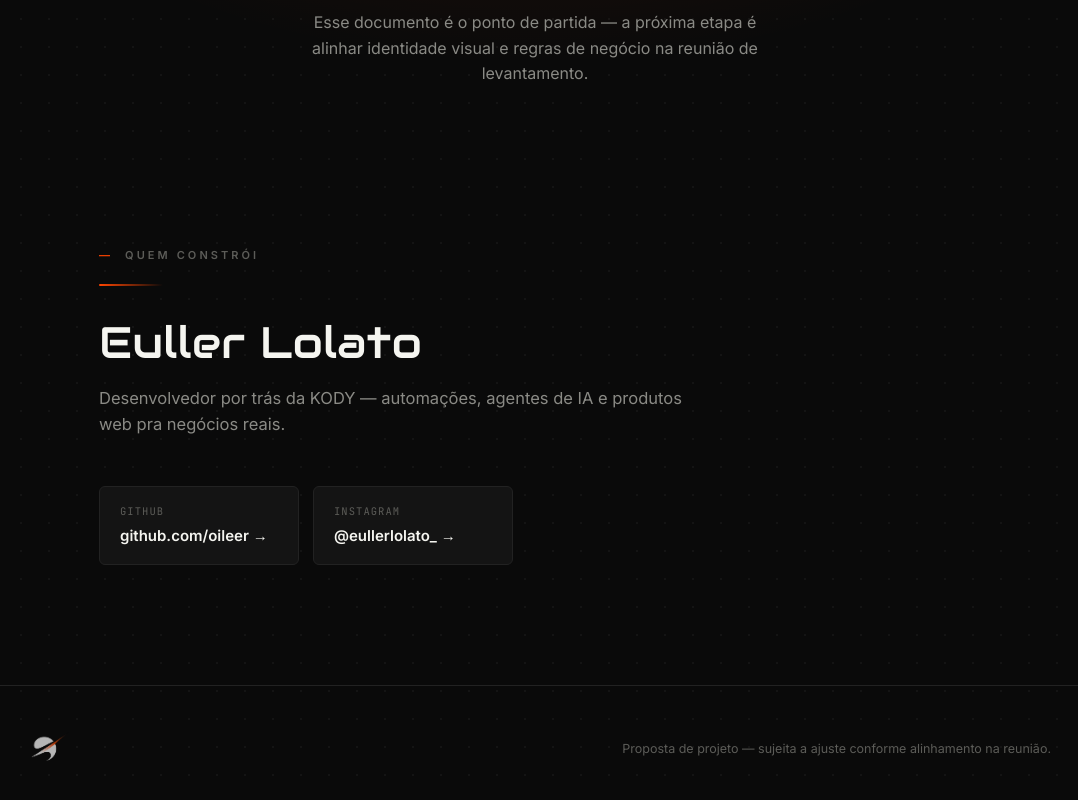
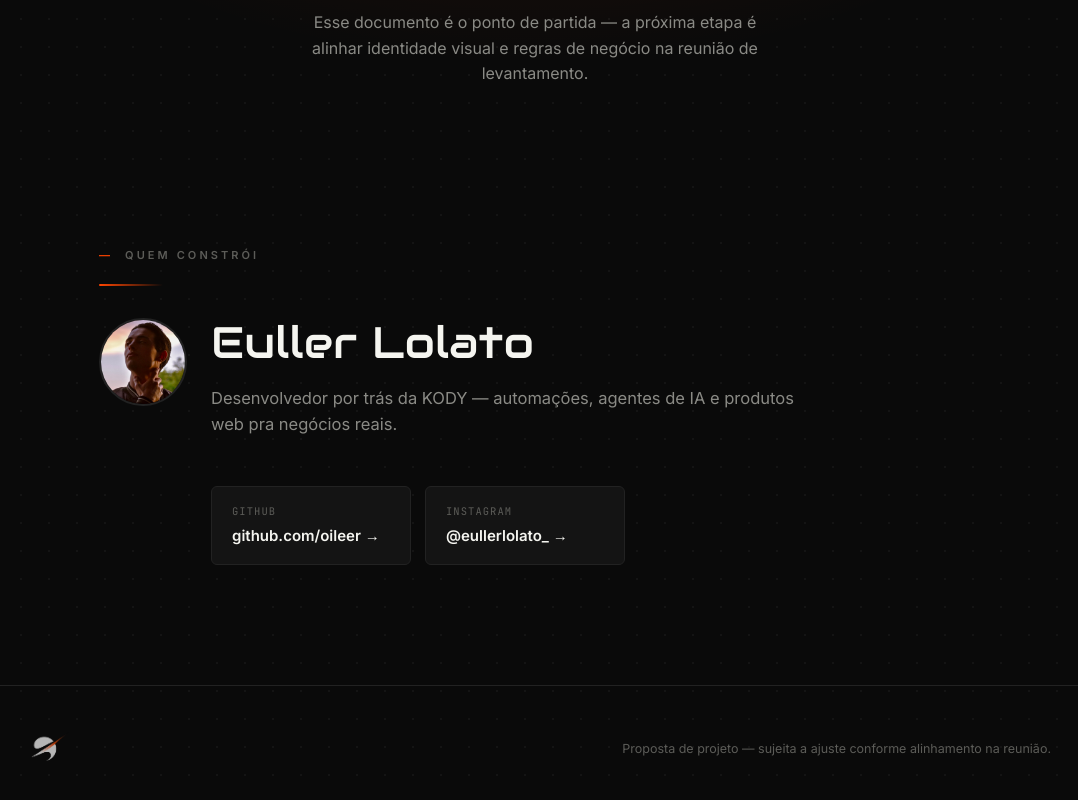
Before and after one commit to oileer/eullerlolato, a Next.js app: page /lemans-barber-club in a window 1280 px wide. Shown: the part 4307-5107 px from the top of the page, without its empty margins (105-1183 px from the left). Built offline with nearby package versions, Linux system fonts and the light colour scheme.

Commit message:
feat: adiciona foto do Euller na secao de contato do LeMans

```diff
--- a/src/app/lemans-barber-club/page.tsx
+++ b/src/app/lemans-barber-club/page.tsx
@@ -266,7 +266,9 @@ export default function LemansBarberClub() {
         .lemans-page #cta p{color:var(--l-muted);max-width:48ch;margin:0 auto;}
 
         .lemans-page #autor{padding-top:0;}
-        .lemans-page .author-links{display:flex;gap:14px;flex-wrap:wrap;}
+        .lemans-page .autor-row{display:flex;gap:24px;align-items:flex-start;}
+        @media (max-width:560px){ .lemans-page .autor-row{flex-direction:column;} }
+        .lemans-page .author-links{display:flex;gap:14px;flex-wrap:wrap;margin-top:20px;}
         .lemans-page .author-links a{
           display:flex;flex-direction:column;gap:4px;
           background:var(--l-bg-card);border:1px solid var(--l-line);border-radius:6px;
@@ -372,6 +374,16 @@ export default function LemansBarberClub() {
         <div className="wrap">
           <div className="reveal"><div className="eyebrow"><span className="num">—</span>Quem constrói</div></div>
           <div className="reveal reveal-delay-1"><div className="rule" /></div>
+          <div className="autor-row">
+            <Image
+              src="/euller.jpg"
+              alt="Euller Lolato"
+              width={88}
+              height={88}
+              className="reveal reveal-delay-1"
+              style={{ borderRadius: "50%", objectFit: "cover", border: "2px solid var(--l-line)" }}
+            />
+            <div>
               <div className="reveal reveal-delay-1"><h2>Euller Lolato</h2></div>
               <p className="lede reveal reveal-delay-2">Desenvolvedor por trás da KODY — automações, agentes de IA e produtos web pra negócios reais.</p>
               <div className="author-links reveal reveal-delay-2">
@@ -385,6 +397,8 @@ export default function LemansBarberClub() {
                 </a>
               </div>
             </div>
+          </div>
+        </div>
       </section>
 
       <footer className="lemans-footer">
```
Lines whose indentation alone changed are shown as unchanged.
